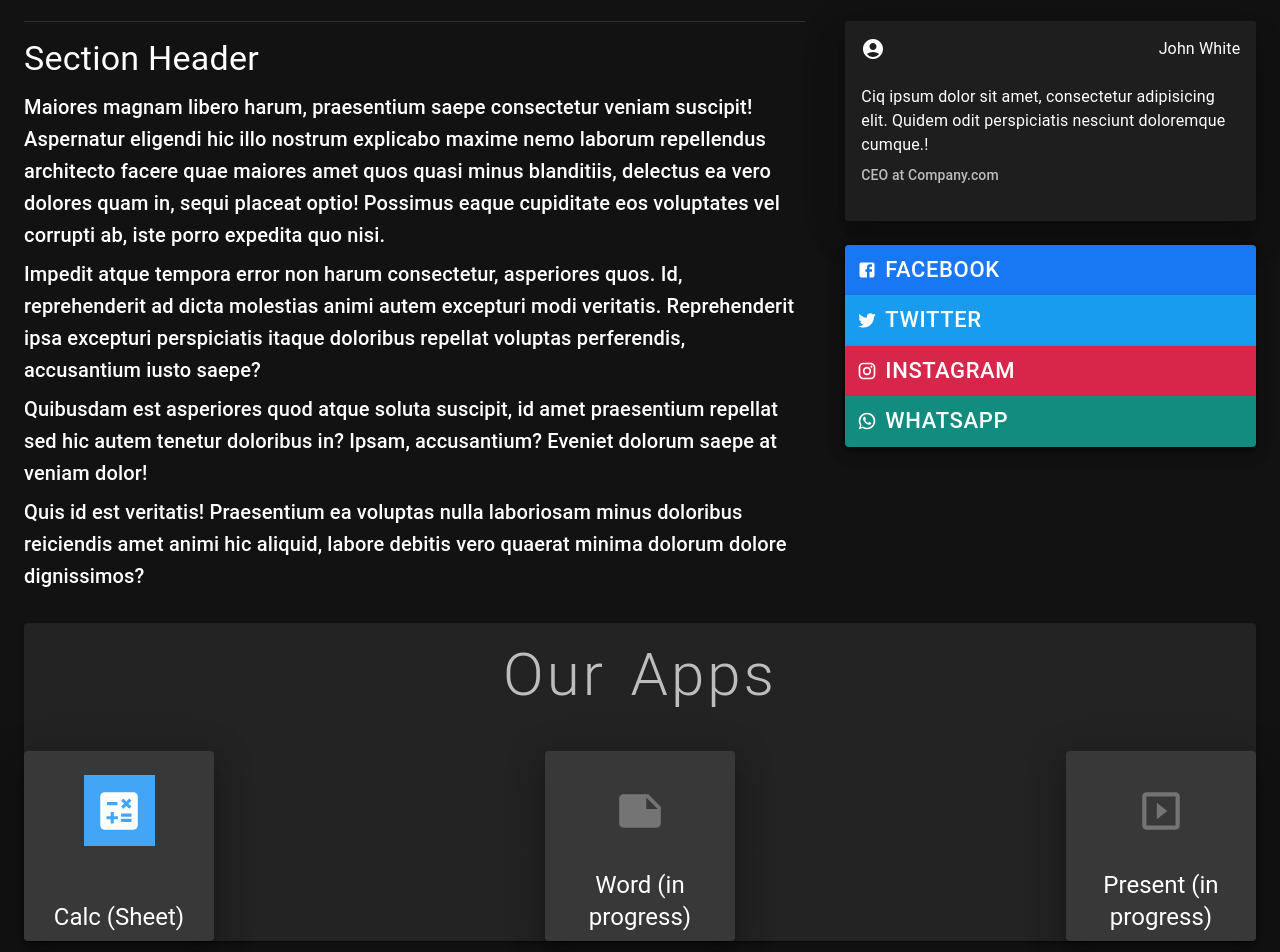
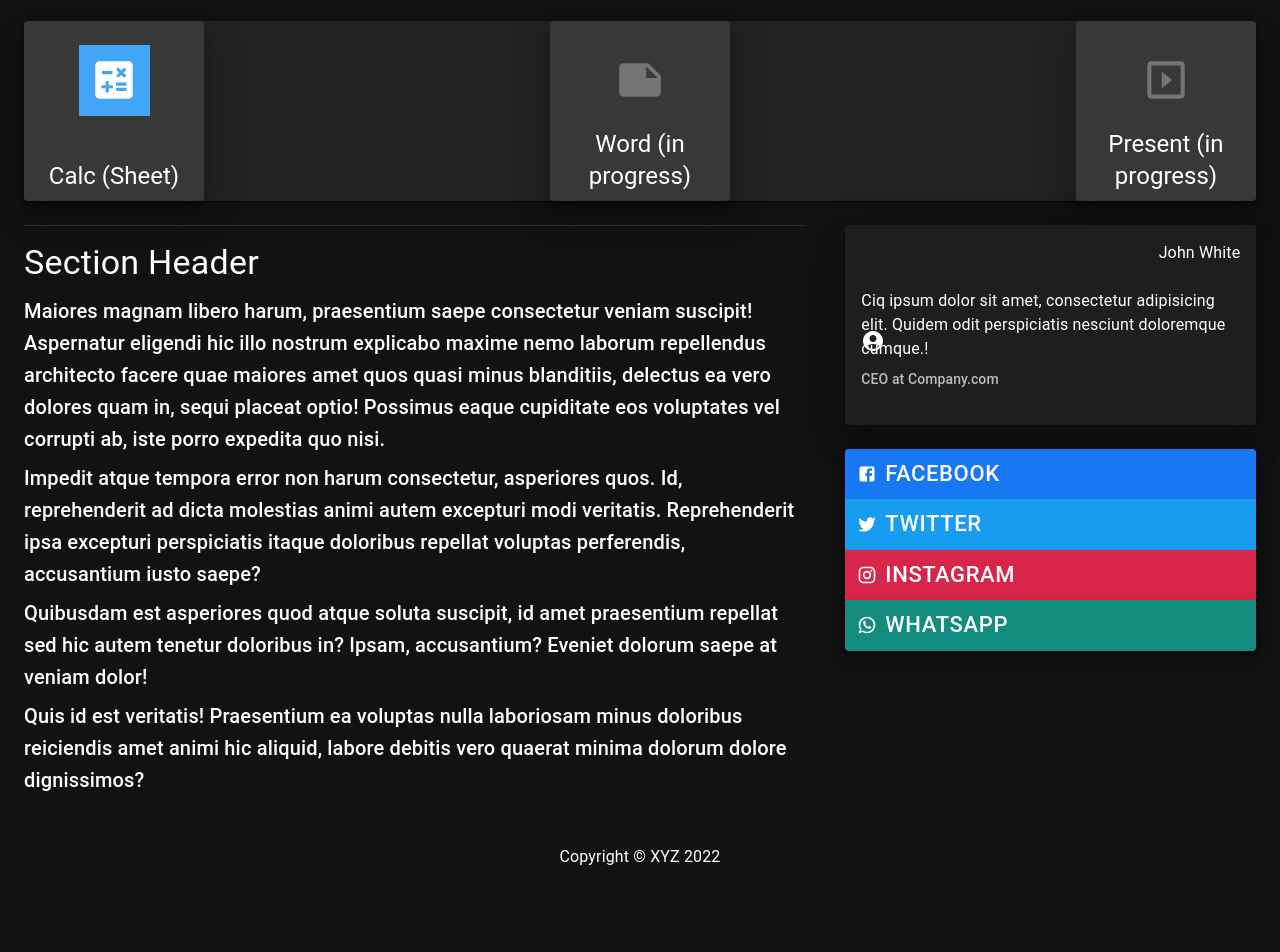
Before and after one commit to k4-100/calc, a React (Create React App) app: page / in a window 1280 px wide. Shown: the part 420-1372 px from the top of the page. After the commit the page ends 1331 px from the top, so only its background shows below. Built offline with nearby package versions, Linux system fonts and the light colour scheme.

Commit message:
improved AppsButton responsibility

```diff
--- a/src/components/Home/AppButton.tsx
+++ b/src/components/Home/AppButton.tsx
@@ -7,6 +7,11 @@ type Props = {
   text: string;
   link?: string;
 };
+
+/**
+ * size of the AppsButton
+ */
+const SIZE = 180;
 
 /**
  *
@@ -23,9 +28,9 @@ const AppButton: React.FC<Props> = ({ disabled, icon, text, link }) => {
       sx={{
         p: 3,
         pb: 1,
-        height: "190px",
+        height: `${SIZE}px`,
         width: {
-          sm: "190px",
+          sm: `${SIZE}px`,
           xs: "100%",
         },
         display: "flex",
--- a/src/components/Home/Apps.tsx
+++ b/src/components/Home/Apps.tsx
@@ -11,21 +11,9 @@ const Apps: React.FC = () => {
       sx={{
         mt: 3,
         mx: "24px",
-        pt: 2,
+        // pt: 2,
       }}
     >
-      <Typography
-        variant="h2"
-        color="text.secondary"
-        align="center"
-        sx={{
-          mb: 5,
-          letterSpacing: 3,
-          wordSpacing: 7,
-        }}
-      >
-        Our Apps
-      </Typography>
       <Box
         sx={{
           display: "flex",
--- a/src/components/Home/index.tsx
+++ b/src/components/Home/index.tsx
@@ -16,6 +16,7 @@ const Home: React.FC = () => {
     <>
       <Header />
       <Introduction />
+      <Apps />
       <Grid
         container
         sx={{
@@ -53,7 +54,6 @@ const Home: React.FC = () => {
           </Box>
         </Grid>
       </Grid>
-      <Apps />
       <Typography
         variant="subtitle1"
         align="center"
```
